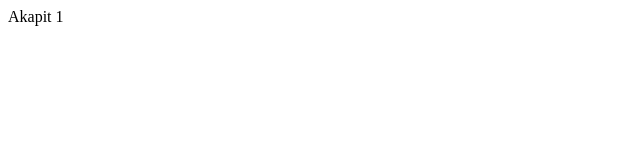
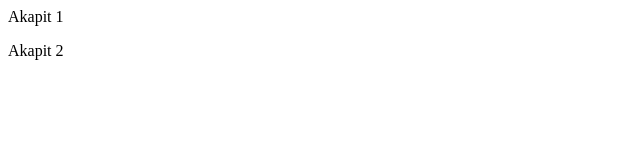
Before and after one commit to grafzero/gitjestgit, a plain HTML site: page index.html in a window 1280 px wide. Shown: the full height of the page, 0-640 px from the left. Drawn offline with Linux system fonts and the light colour scheme.

Commit message:
drugi paragraf

```diff
--- a/index.html
+++ b/index.html
@@ -6,5 +6,6 @@
     </head>
     <body>
         <p>Akapit 1</p>
+		<p>Akapit 2</p>
     </body>
 </html>
```
